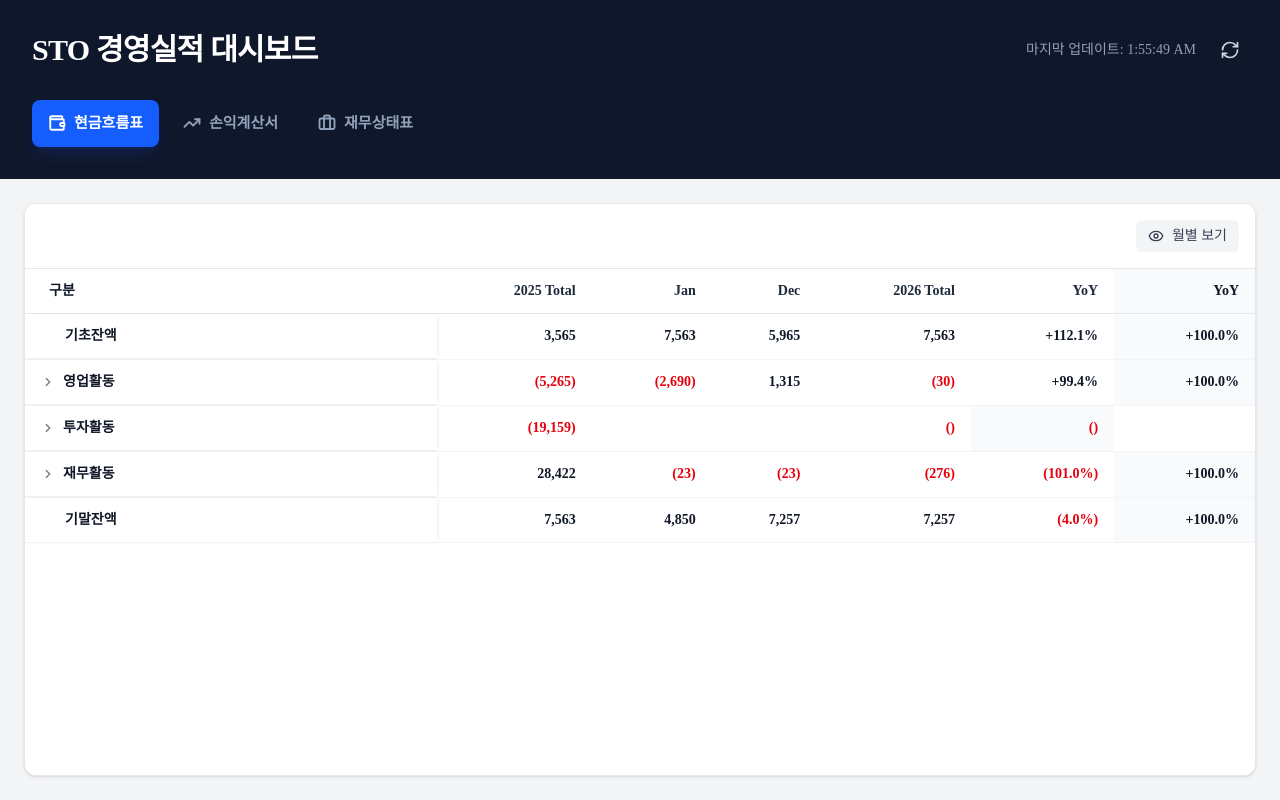
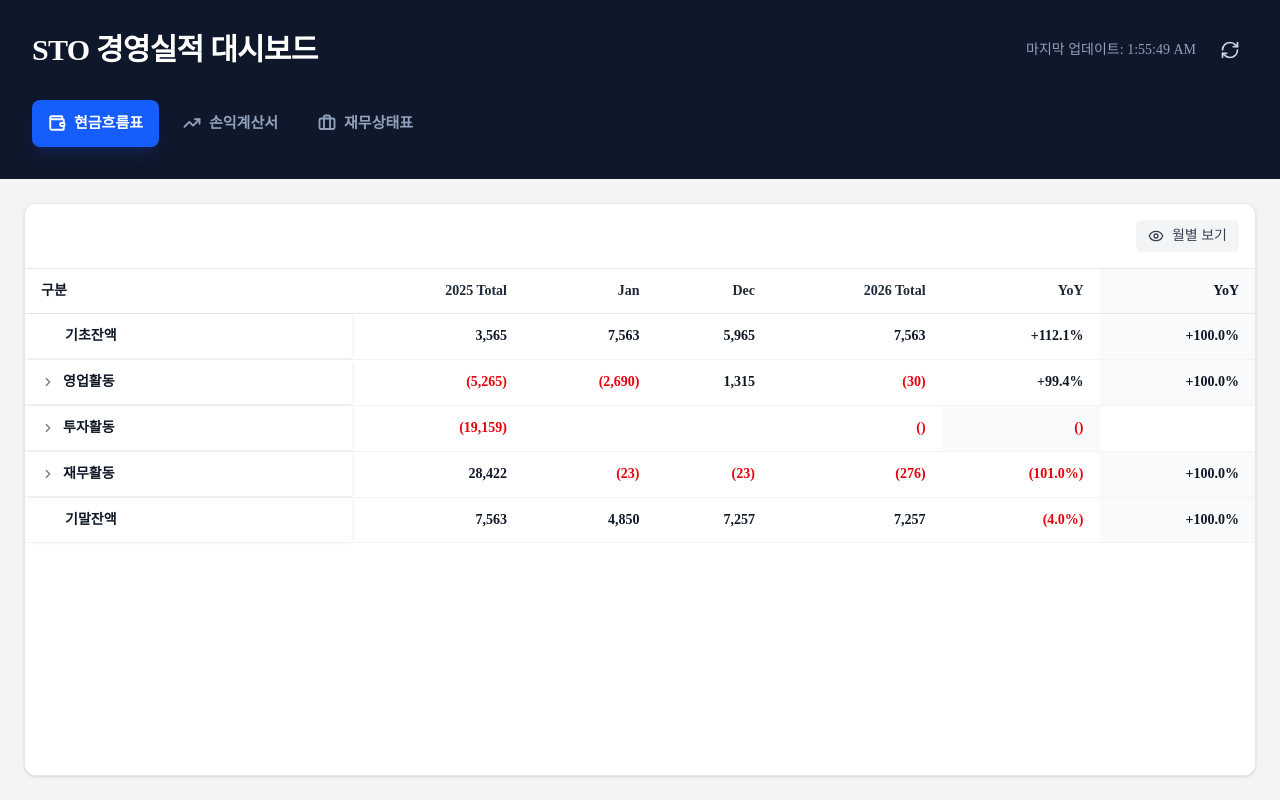
Before and after one commit to kyeongsoo88/stocashnew, a Next.js app: page / in a window 1280 px wide. Built offline with nearby package versions, Linux system fonts and the light colour scheme; a web font is replaced by a local one.

Commit message:
Style: Reduce first column width to decrease gap

```diff
--- a/components/DataTable.tsx
+++ b/components/DataTable.tsx
@@ -180,7 +180,7 @@ export const DataTable: React.FC<DataTableProps> = ({ headers, rows, title }) =>
                   key={index}
                   className={cn(
                     "px-4 py-3 font-bold text-gray-900 border-b border-gray-200 whitespace-nowrap bg-white",
-                    index === 0 && "sticky left-0 z-30 text-left min-w-[250px] pl-6 shadow-[2px_0_5px_-2px_rgba(0,0,0,0.1)]",
+                    index === 0 && "sticky left-0 z-30 text-left min-w-[180px] pl-4 shadow-[2px_0_5px_-2px_rgba(0,0,0,0.1)]",
                     index !== 0 && "text-right font-semibold text-gray-800",
                     index === visibleHeaders.length - 1 && "bg-gray-50 text-gray-900 font-extrabold"
                   )}
```
